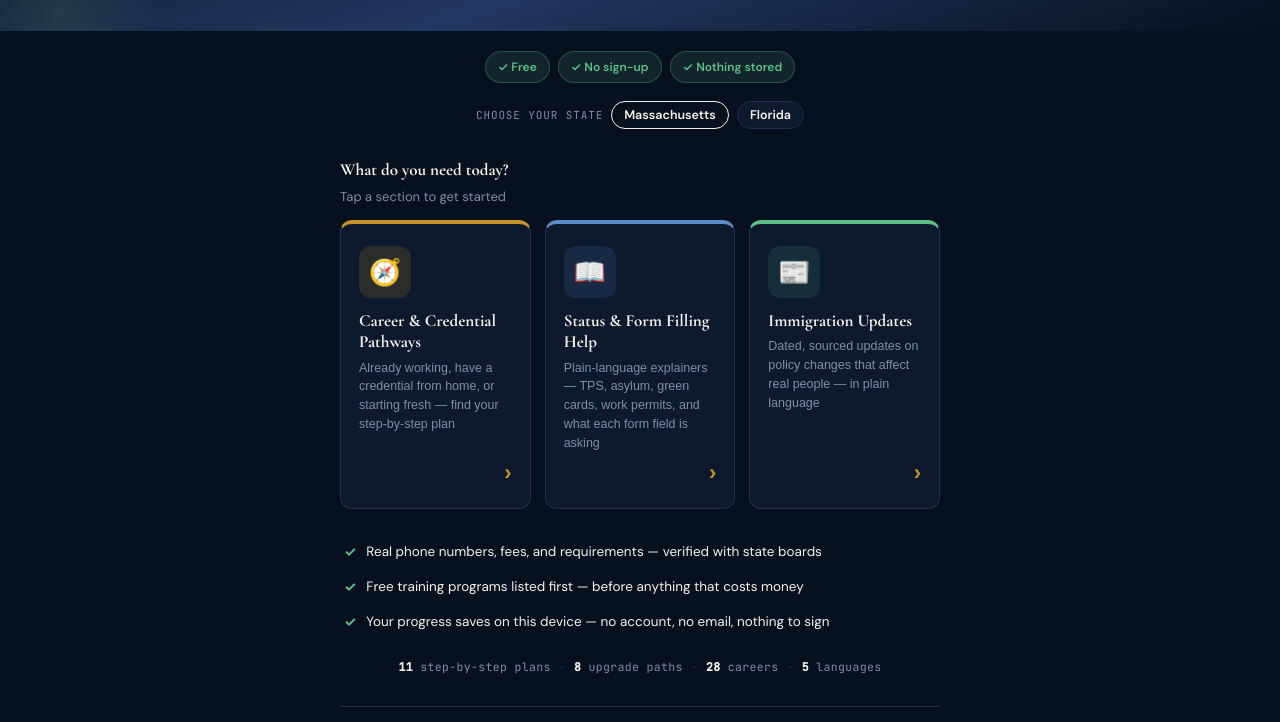
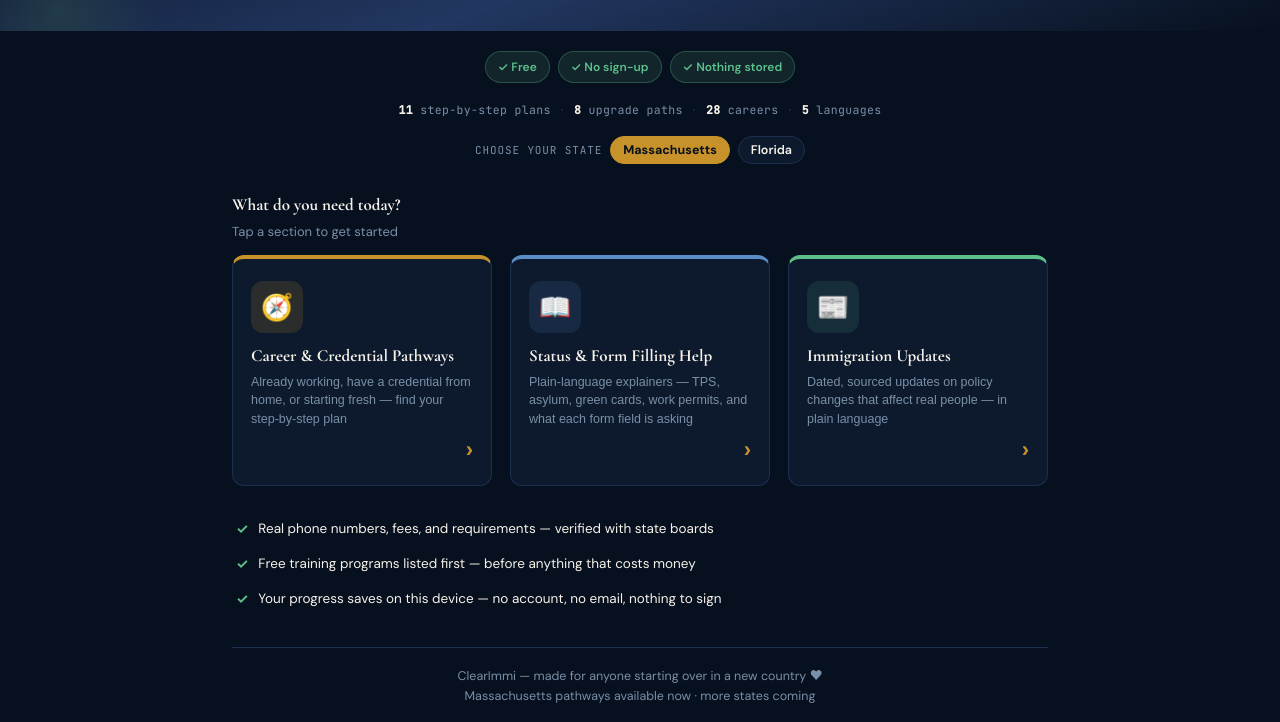
Before and after one commit to l3x509/clearimmi-proxy, a plain HTML site: page index.html in a window 1280 px wide. Shown: the part 199-921 px from the top of the page. Drawn offline with nearby package versions, Linux system fonts and the light colour scheme.

Commit message:
Add desktop breakpoint, fix state-toggle contrast, surface stats bar
- Add min-width:900px overrides for .wrap and header .inner (was
  hardcoded to phone-width 640px with no desktop breakpoint).
- Fix .state-btn.active using the same color as the page background,
  making the active state look recessed instead of selected.
- Cap section-cards-grid at 280px/card and center it so cards stay
  proportional on wide viewports instead of stretching.
- Strengthen .section-card:hover with a gold outline + stronger lift.
- Move the stats bar above the fold, right after the trust pills and
  before the state selector, so it's visible without scrolling.

```diff
--- a/css/style.css
+++ b/css/style.css
@@ -31,6 +31,10 @@
 
   .wrap { max-width: 640px; margin: 0 auto; padding: 0 20px 80px; }
 
+  @media (min-width: 900px) {
+    .wrap { max-width: 880px; padding: 0 32px 100px; }
+  }
+
   header {
     position: relative;
     background: linear-gradient(160deg, var(--navy) 0%, #223761 55%, var(--navy) 100%);
@@ -53,6 +57,10 @@
     background: radial-gradient(circle, rgba(62,107,79,0.28) 0%, rgba(62,107,79,0) 70%);
   }
   header .inner { max-width: 640px; margin: 0 auto; position: relative; z-index: 1; }
+
+  @media (min-width: 900px) {
+    header .inner { max-width: 880px; }
+  }
 
   .header-top { display: flex; justify-content: space-between; align-items: center; margin-bottom: 14px; }
 
@@ -142,9 +150,13 @@
   /* Top-level section cards (3-pillar homepage) */
   .section-cards-grid {
     display: grid;
-    grid-template-columns: repeat(3, 1fr);
-    gap: 14px;
+    grid-template-columns: repeat(3, minmax(0, 280px));
+    justify-content: center;
+    gap: 18px;
     margin-bottom: 14px;
+  }
+  @media (max-width: 900px) {
+    .section-cards-grid { grid-template-columns: repeat(3, 1fr); }
   }
   @media (max-width: 560px) {
     .section-cards-grid { grid-template-columns: 1fr; }
@@ -166,7 +178,11 @@
     transition: box-shadow 0.15s ease, transform 0.1s ease;
   }
   .section-card:active { transform: translateY(1px); }
-  .section-card:hover { box-shadow: 0 8px 24px rgba(0,0,0,0.35); transform: translateY(-2px); }
+  .section-card:hover {
+    box-shadow: 0 12px 32px rgba(0,0,0,0.4), 0 0 0 1px var(--gold);
+    transform: translateY(-4px);
+    border-color: var(--gold);
+  }
   .section-card:focus-visible { outline: 2px solid var(--gold); outline-offset: 2px; }
   .section-card-icon {
     width: 52px; height: 52px;
@@ -732,7 +748,7 @@
     color: var(--charcoal);
     cursor: pointer;
   }
-  .state-btn.active { background: var(--navy); color: var(--cream); border-color: var(--heading); }
+  .state-btn.active { background: var(--gold); color: var(--navy); border-color: var(--gold); font-weight: 700; }
   .state-btn.soon { opacity: 0.5; cursor: default; }
   .state-note {
     text-align: center;
--- a/index.html
+++ b/index.html
@@ -54,6 +54,8 @@
       <div class="trust-pill" data-en="✓ Nothing stored" data-ht="✓ Anyen pa estoke" data-fr="✓ Rien n'est conservé">✓ Nothing stored</div>
     </div>
 
+    <div class="stats-bar" id="statsBar"></div>
+
     <div class="state-strip" id="stateStrip"></div>
     <div class="state-note" id="stateNote"></div>
 
@@ -108,8 +110,6 @@
         <p data-en="Your progress saves on this device — no account, no email, nothing to sign" data-ht="Pwogrè ou sove sou aparèy sa a — pa gen kont, pa gen imèl, anyen pou siyen" data-fr="Votre progression est enregistrée sur cet appareil — pas de compte, pas d'e-mail, rien à signer" data-es="Tu progreso se guarda en este dispositivo — sin cuenta, sin correo, nada que firmar" data-pt="Seu progresso fica salvo neste aparelho — sem conta, sem e-mail, nada para assinar">Your progress saves on this device — no account, no email, nothing to sign</p>
       </div>
     </div>
-
-    <div class="stats-bar" id="statsBar"></div>
 
     <div class="footer-line">
       <p data-en="ClearImmi — made for anyone starting over in a new country ♥<br>Massachusetts pathways available now · more states coming" data-ht="ClearImmi — fèt pou nenpòt moun k ap rekòmanse nan yon nouvo peyi ♥<br>Chemen Massachusetts disponib kounye a · plis eta ap vini" data-fr="ClearImmi — conçu pour quiconque recommence dans un nouveau pays ♥<br>Parcours du Massachusetts disponibles maintenant · d'autres États à venir" data-es="ClearImmi — hecho para cualquiera que empieza de nuevo en un país nuevo ♥<br>Caminos de Massachusetts disponibles ahora · más estados próximamente" data-pt="ClearImmi — feito para quem está recomeçando em um novo país ♥<br>Caminhos de Massachusetts disponíveis agora · mais estados em breve">ClearImmi — made for anyone starting over in a new country ♥<br>Massachusetts pathways available now · more states coming</p>
```
